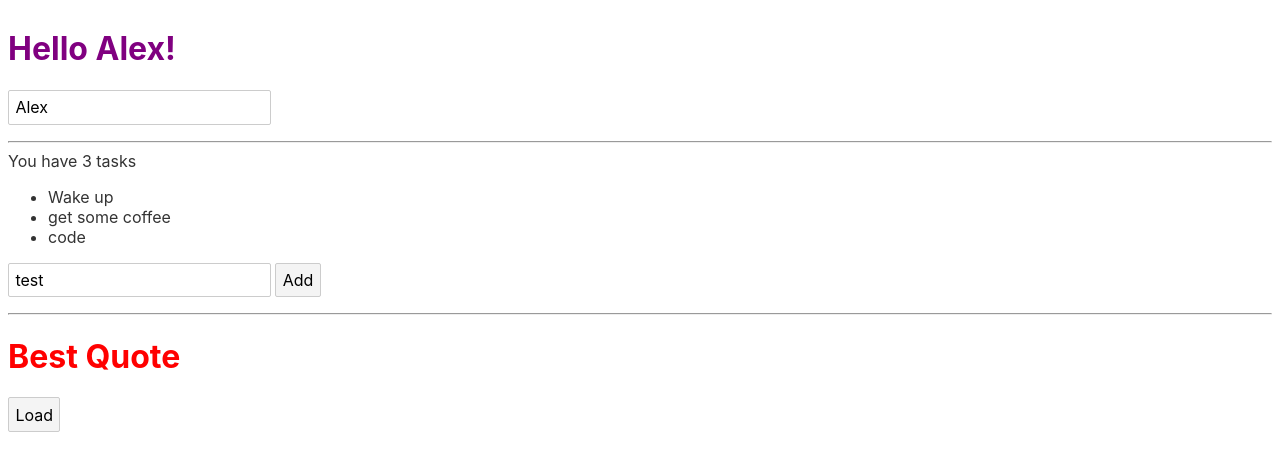
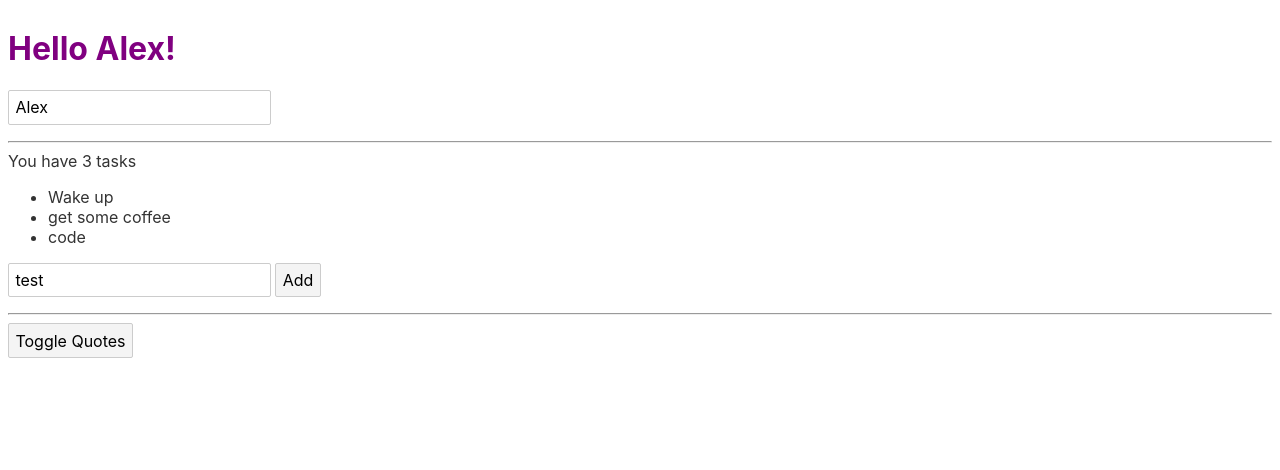
Before and after one commit to agribanov/my-svelte-project, a Svelte app: page / in a window 1280 px wide. Shown: the top 470 px of the page. Built offline with nearby package versions, Linux system fonts and the light colour scheme; no server answers.

Commit message:
Add if block

```diff
--- a/src/App.svelte
+++ b/src/App.svelte
@@ -9,6 +9,8 @@
 		'get some coffee',
 		'code'
 	];
+
+	let isQuotesVisible = false;
 
 	$: message = tasks.length ? `You have ${tasks.length} tasks` : 'You have no tasks';
 
@@ -37,4 +39,7 @@
 </ul>
 <Form on:add="{addTask}"/>
 <hr />
-<Quote>Best Quote</Quote>
+<button on:click="{() => isQuotesVisible = !isQuotesVisible}">Toggle Quotes</button>
+{#if isQuotesVisible}
+	<Quote>Best Quote</Quote>
+{/if}
```
